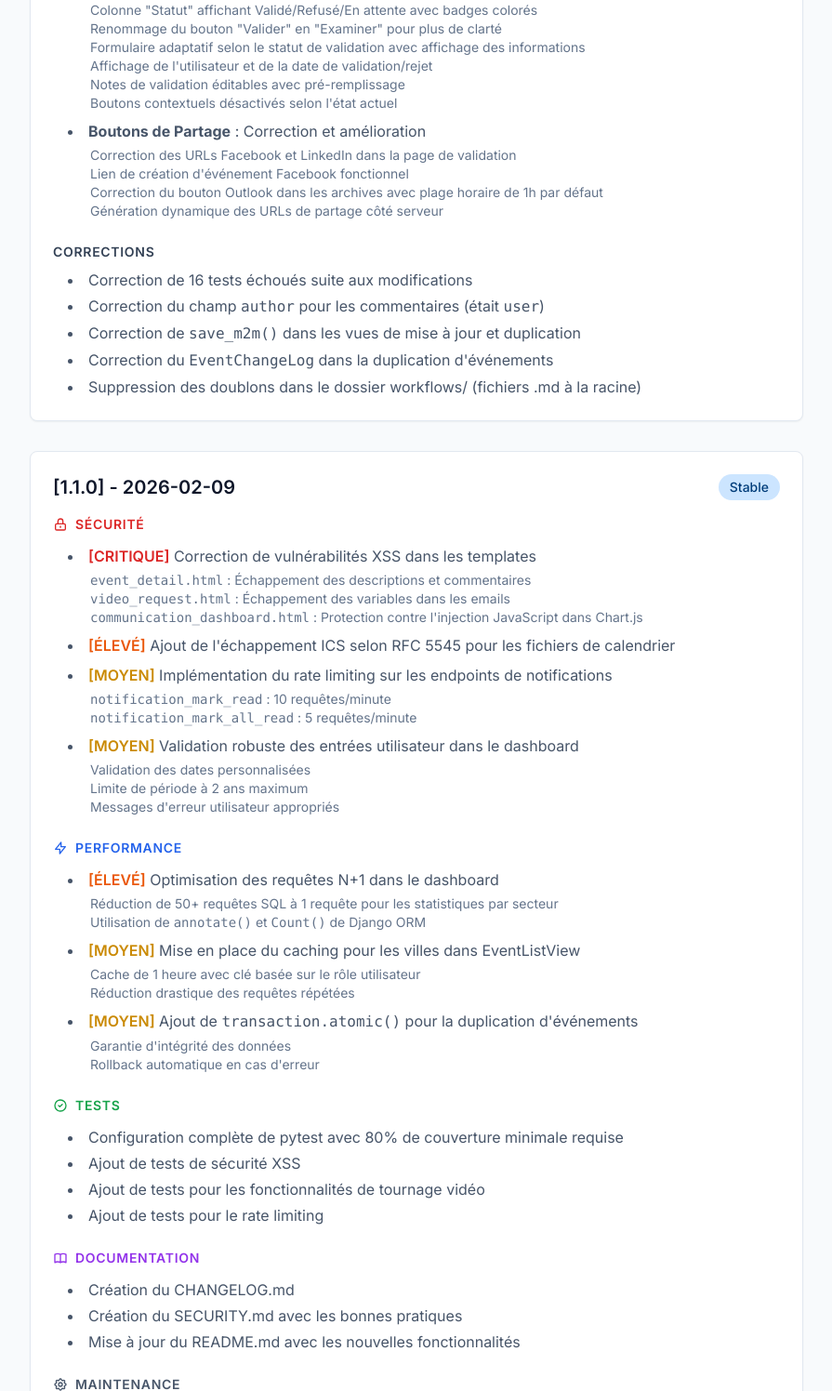
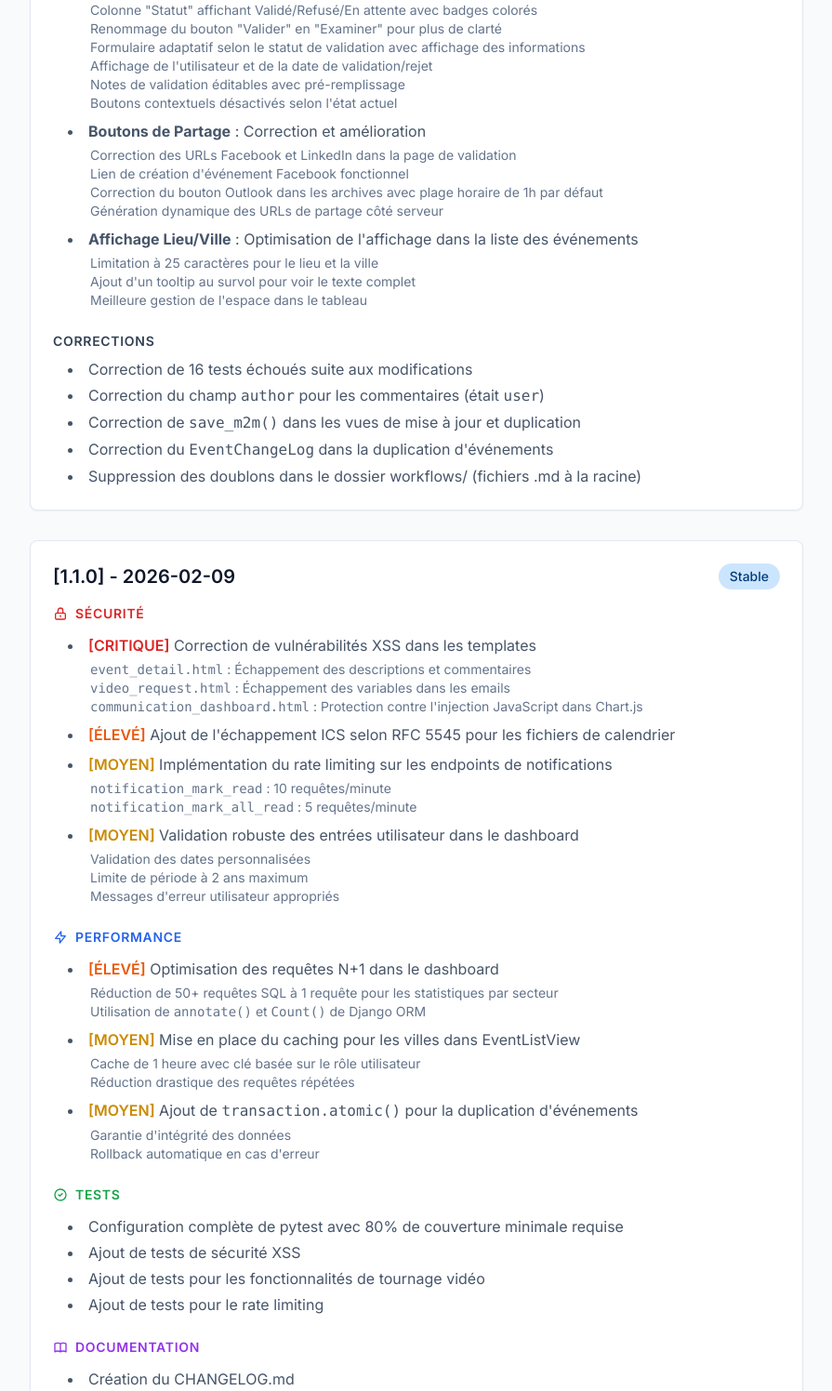
Before and after one commit to gestionsiteccsa/Gestion-CCSA, a Django app: page /changelog/ in a window 1280 px wide. Shown: the part 873-2369 px from the top of the page at 93% size, without its empty margins (192-1087 px from the left). Run offline with Django 5.2, Linux system fonts and the light colour scheme; tables that the repository leaves empty hold one stand-in row (values such as "Sample post"); some libraries are stand-ins or nearby versions.

Commit message:
ui(validation): Limite affichage lieu/ville à 25 caractères avec tooltip
- Ajout de truncatechars:25 pour location et city dans la liste des événements
- Ajout d'un tooltip au survol pour afficher le texte complet
- Largeur maximale de 200px pour éviter les débordements
- Mise à jour du changelog avec cette amélioration

```diff
--- a/home/templates/home/changelog.html
+++ b/home/templates/home/changelog.html
@@ -91,6 +91,13 @@
                                 <li>Lien de création d'événement Facebook fonctionnel</li>
                                 <li>Correction du bouton Outlook dans les archives avec plage horaire de 1h par défaut</li>
                                 <li>Génération dynamique des URLs de partage côté serveur</li>
+                            </ul>
+                        </li>
+                        <li><strong>Affichage Lieu/Ville</strong> : Optimisation de l'affichage dans la liste des événements
+                            <ul class="list-circle list-inside ml-6 mt-1 text-sm text-slate-500">
+                                <li>Limitation à 25 caractères pour le lieu et la ville</li>
+                                <li>Ajout d'un tooltip au survol pour voir le texte complet</li>
+                                <li>Meilleure gestion de l'espace dans le tableau</li>
                             </ul>
                         </li>
                     </ul>
```
Also changed, not shown: events/templates/events/event_validation_list.html (+9 -1 lines).
